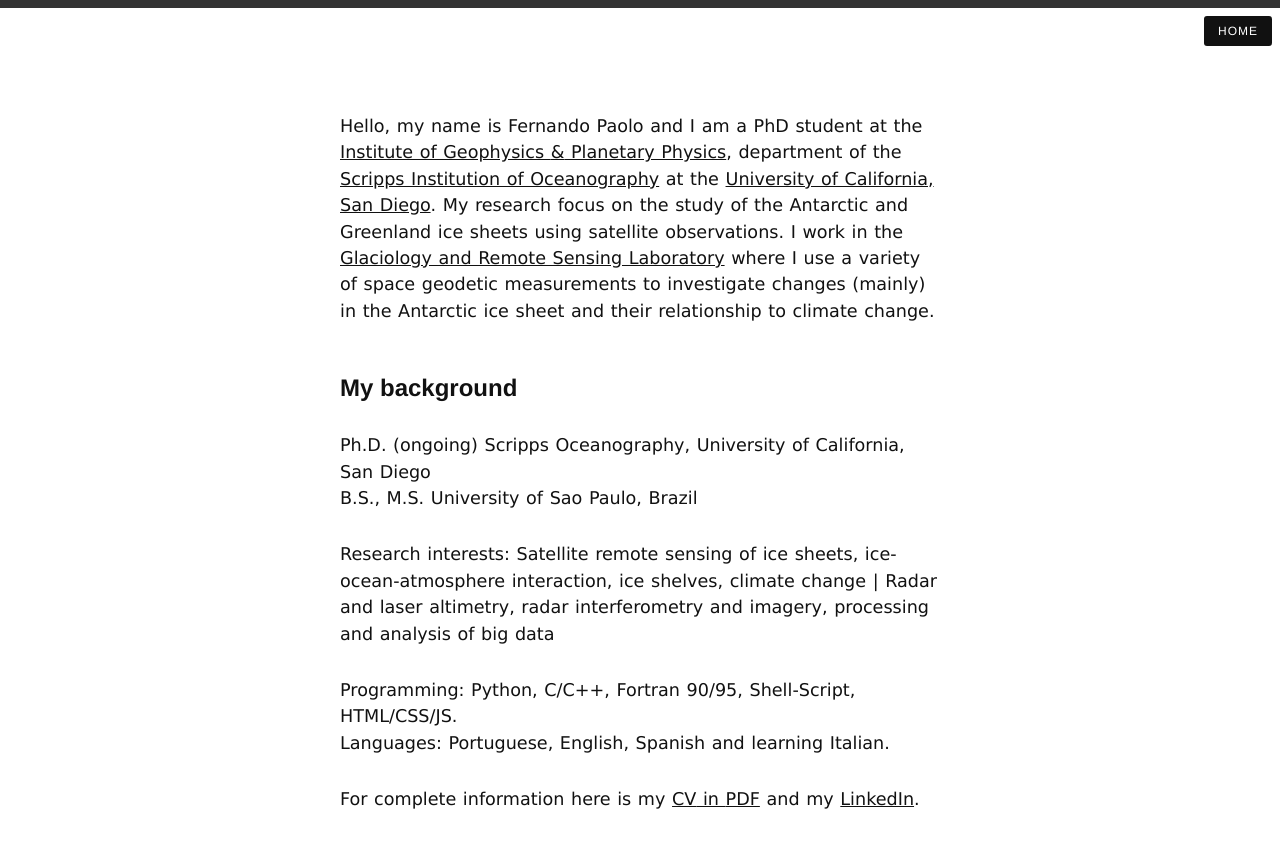
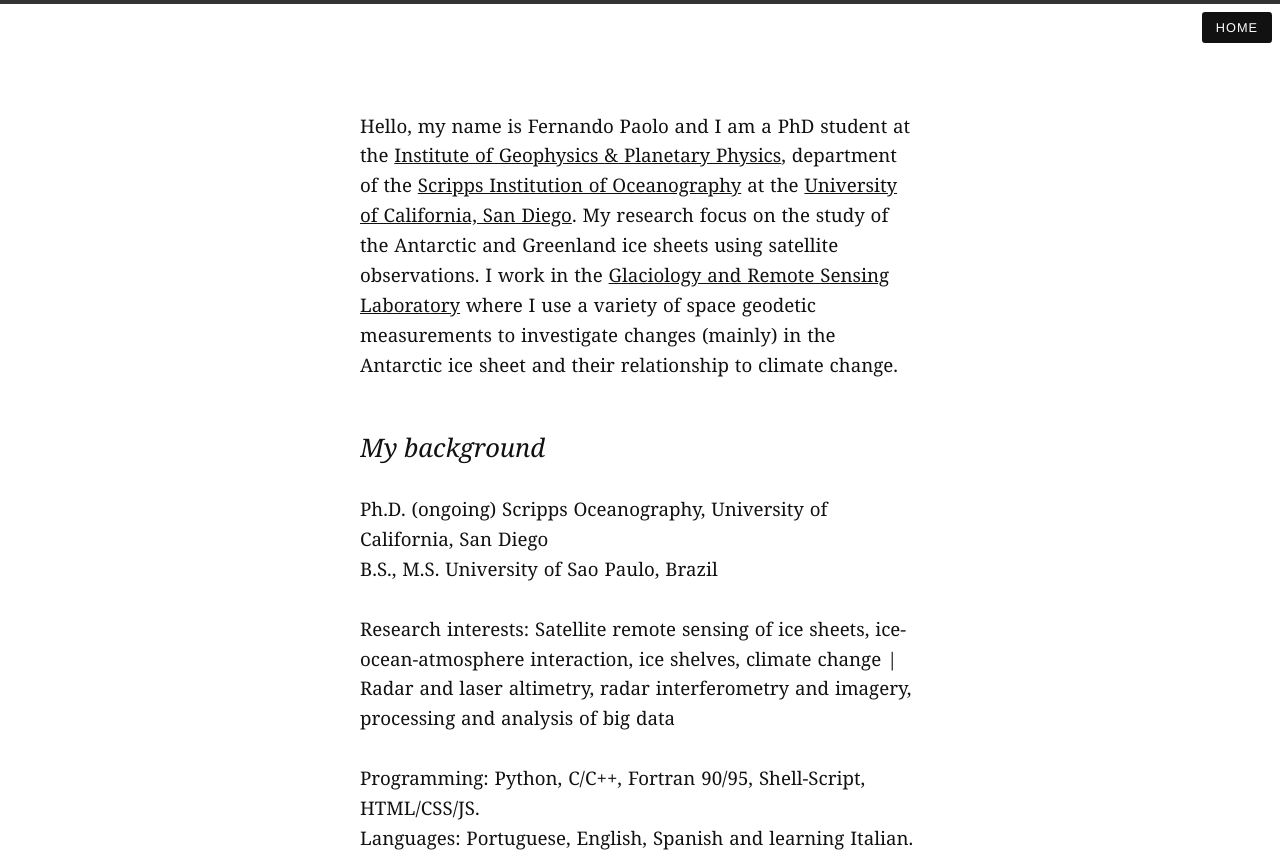
Before and after one commit to jvpoulos/fspaolo.github.com, a plain HTML site: page info/index.html in a window 1280 px wide. Shown: the top 856 px of the page. Drawn offline with nearby package versions, Linux system fonts and the light colour scheme.

Commit message:
changed font to georgia

```diff
--- a/media/css/style.css
+++ b/media/css/style.css
@@ -45,13 +45,13 @@ h1, h2, h3, h4 {
 
 html {
     height:101%;
-    border-top:solid 8px #333;
+    border-top:solid 4px #333;
    }
 
 body {
-   font-size:16px;
+   font-size:17px;
    color:#111;
-   font-family: "lucida grande", "lucida sans unicode", sans-serif;
+   font-family: Georgia, serif;
    font-weight:lighter;
    -webkit-text-size-adjust:100%;
    }
@@ -84,7 +84,7 @@ small {
 
 ol, ul {
   margin: 1.14286em 0 1.14286em 53px;
-  line-height:1.5em;
+  line-height:1.6em;
   padding-left: 22px;
   list-style-position: outside;
 }
@@ -112,15 +112,14 @@ img {
 
 article  {
   width:90%;
-  max-width:600px;
+  max-width:560px;
   overflow:auto;
   padding:0 0 60px 0;
   margin:0 auto;
   }
 
 h1, h2, h3, h4 {
-   font-family: Helvetica Neue, Arial, sans-serif;
-   font-weight: bold;
+    Font-style: italic;
     }
 
 h1 {
@@ -139,7 +138,7 @@ h2 {
 p {
   clear:both;
   font-size:1.1em;
-  line-height:1.5em;
+  line-height:1.6em;
   word-spacing:1px;
   margin:0 0 30px 0;
   }
```
